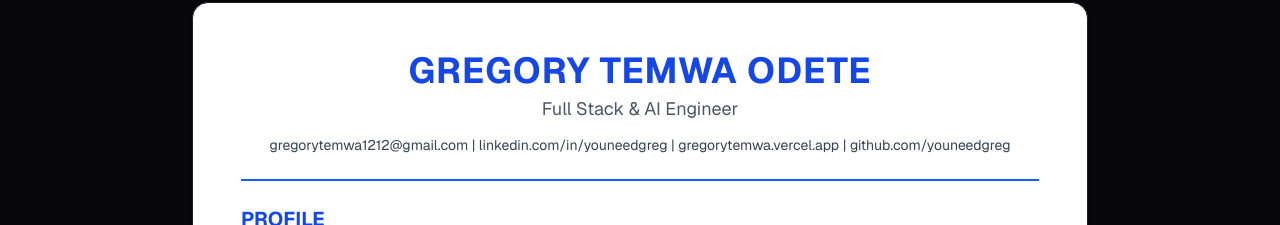
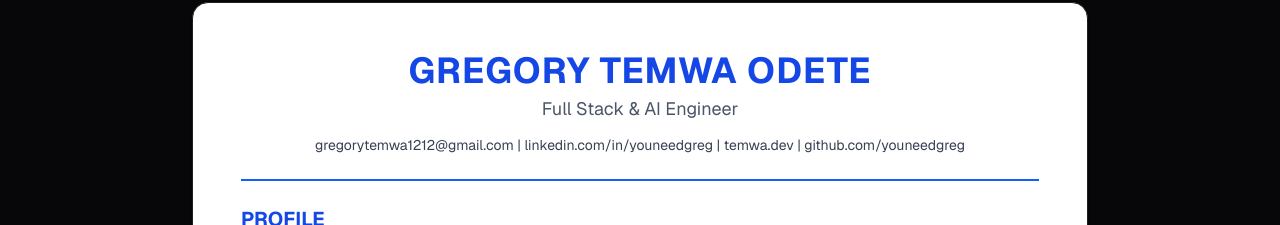
Before and after one commit to youneedgreg/Myportifolio, a Next.js app: page /cv in a window 1280 px wide. Shown: the part 219-444 px from the top of the page. Built offline with nearby package versions, Linux system fonts and the light colour scheme.

Commit message:
fix: use temwa.dev as the site URL everywhere
gregorytemwa.vercel.app now redirects to temwa.dev, so canonicals,
sitemap, robots, RSS, JSON-LD and Open Graph URLs pointed search engines
at a redirect. SITE_URL drives all of them; the CV link is updated too.

```diff
--- a/components/cv-template.tsx
+++ b/components/cv-template.tsx
@@ -24,7 +24,7 @@ export function CVTemplate() {
           </h1>
           <p className="text-lg text-gray-600 mb-3">Full Stack & AI Engineer</p>
           <div className="text-sm text-gray-700">
-            gregorytemwa1212@gmail.com | linkedin.com/in/youneedgreg | gregorytemwa.vercel.app | github.com/youneedgreg
+            gregorytemwa1212@gmail.com | linkedin.com/in/youneedgreg | temwa.dev | github.com/youneedgreg
           </div>
         </div>
 
--- a/lib/seo.ts
+++ b/lib/seo.ts
@@ -1,4 +1,4 @@
-export const SITE_URL = "https://gregorytemwa.vercel.app"
+export const SITE_URL = "https://temwa.dev"
 export const SITE_NAME = "Gregory Temwa Portfolio"
 export const SITE_TITLE = "Gregory Temwa – Software Engineer"
 export const SITE_DESCRIPTION =
```
Also changed, not shown: 1 other file (tests, documents, lock files or other folders).
